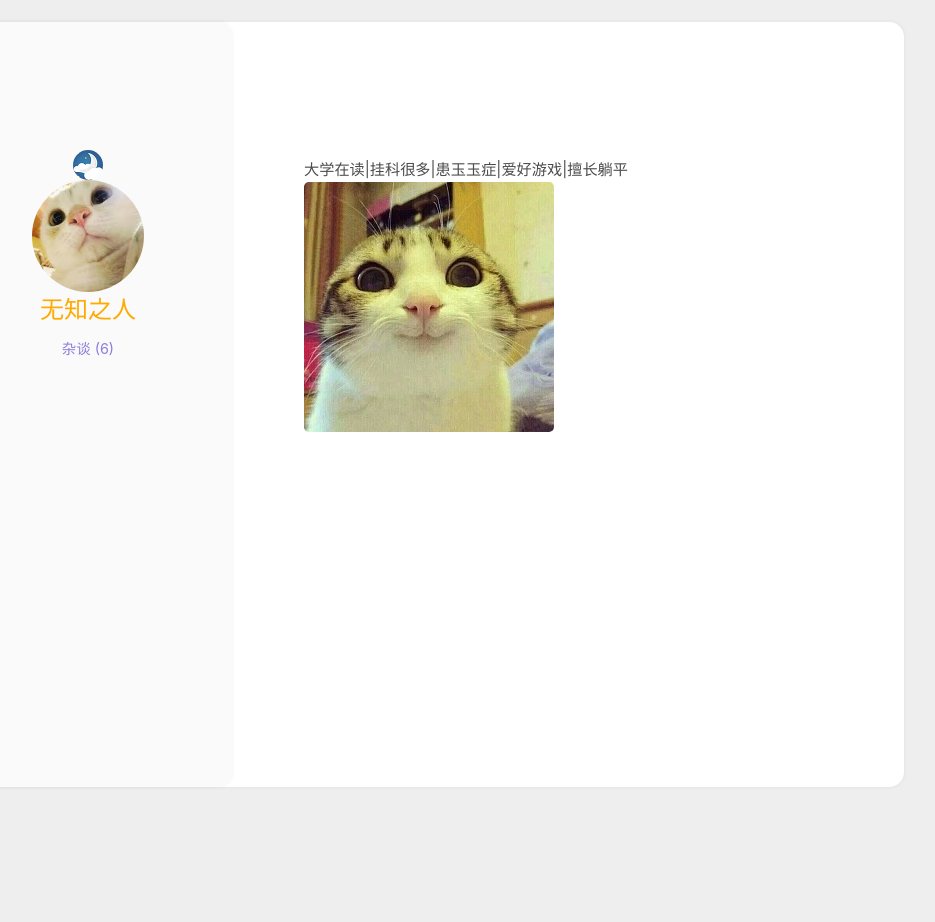
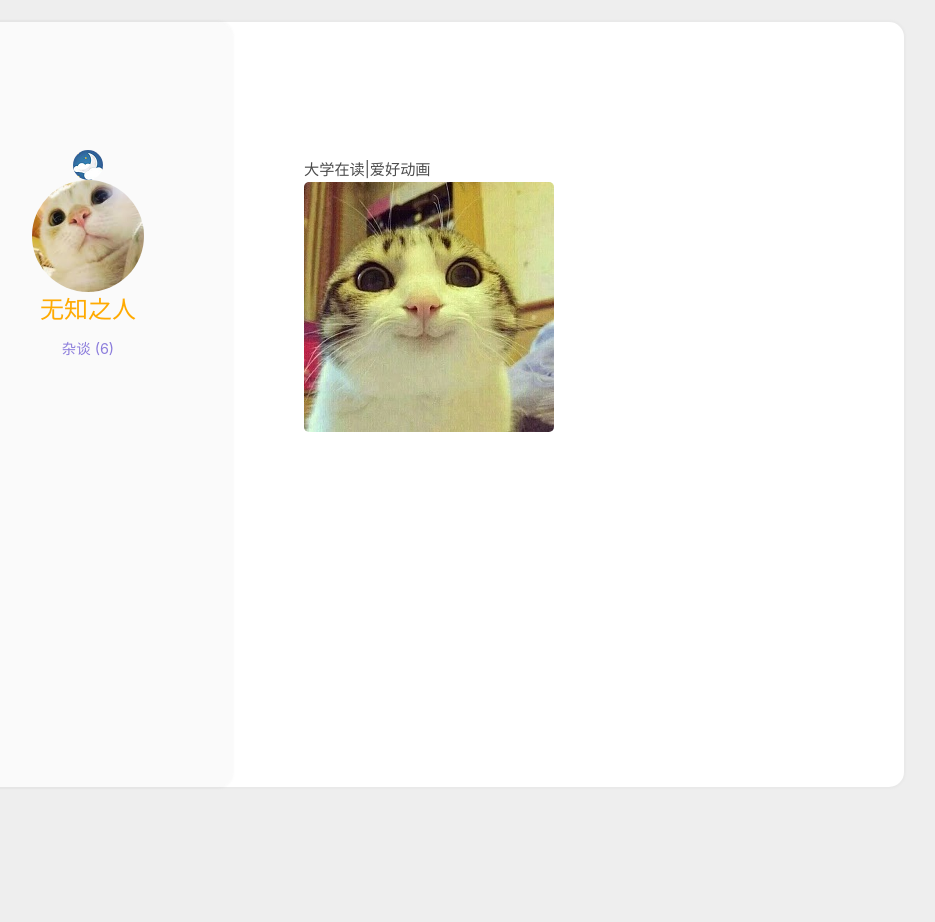
Before and after one commit to latalealice/latalealice.github.io, a Jekyll site: the page built from aboutme.html, in a window 1280 px wide. Shown: the whole page, without its empty margins (216-1151 px from the left). Built offline with Jekyll 4.4.1, drawn with Linux system fonts in a browser that asks for light colours.

Commit message:
Update aboutme.html

```diff
--- a/aboutme.html
+++ b/aboutme.html
@@ -5,7 +5,7 @@ layout: page
 <section class="aboutme">
     <div class="post_content">
         <p>
-           大学在读|挂科很多|患玉玉症|爱好游戏|擅长躺平<br>
+           大学在读|爱好动画<br>
 
             <img src="https://fuchongguang.github.io/assets/img/cat1.jpg">
         </p>
```
